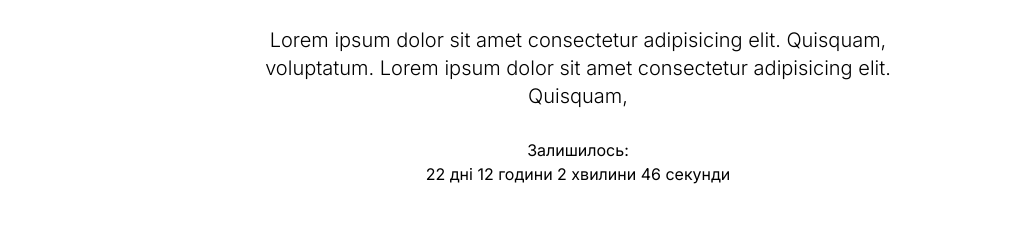
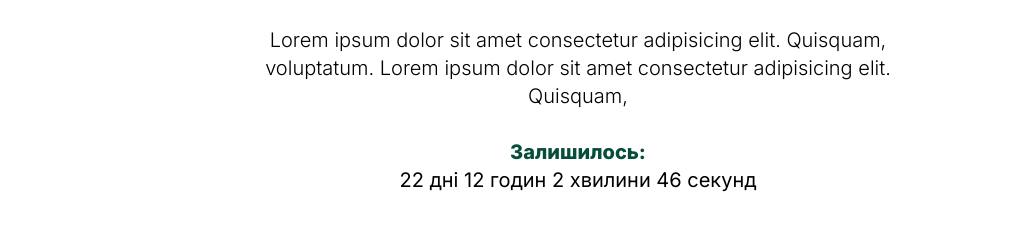
Before and after one commit to serhiihaniuk/instatalks, a Next.js app: page / in a window 1280 px wide. Shown: the part 2040-2284 px from the top of the page, without its empty margins (62-1095 px from the left). Built offline with nearby package versions, Linux system fonts and the light colour scheme.

Commit message:
adjust countdown

```diff
--- a/src/components/countdown.tsx
+++ b/src/components/countdown.tsx
@@ -8,6 +8,20 @@ type TimeLeft = {
   години?: number;
   хвилини?: number;
   секунди?: number;
+};
+
+// Utility function to determine the correct Ukrainian word based on the number
+const getUkrainianWord = (
+  number: number,
+  words: [string, string, string],
+): string => {
+  const cases = [2, 0, 1, 1, 1, 2];
+  return words[
+    // @ts-ignore
+    number % 100 > 4 && number % 100 < 20
+      ? 2
+      : cases[number % 10 < 5 ? number % 10 : 5]
+  ] as unknown as string;
 };
 
 const Countdown = () => {
@@ -52,9 +66,18 @@ const Countdown = () => {
       return;
     }
 
+    // Words for each time unit in Ukrainian (singular, few, many)
+    // eslint-disable-next-line @typescript-eslint/consistent-indexed-object-style
+    const wordsMap: { [key: string]: [string, string, string] } = {
+      дні: ["день", "дні", "днів"],
+      години: ["година", "години", "годин"],
+      хвилини: ["хвилина", "хвилини", "хвилин"],
+      секунди: ["секунда", "секунди", "секунд"],
+    };
+
     timerComponents.push(
-      <span key={interval}>
-        {value} {interval}{" "}
+      <span key={interval} className="">
+        {value} {getUkrainianWord(value, wordsMap[interval]!)}{" "}
       </span>,
     );
   });
@@ -63,12 +86,14 @@ const Countdown = () => {
     return null;
   }
 
+  if (!timerComponents.length) {
+    return null;
+  }
+
   return (
-    <div className="flex flex-col items-center justify-center">
-      <div>Залишилось:</div>
-      <div>
-        {timerComponents.length ? timerComponents : <span>Time&aposs up!</span>}
-      </div>
+    <div className="flex flex-col items-center justify-center px-5 text-center">
+      <div className="text-xl font-extrabold text-emerald-900">Залишилось:</div>
+      <div className="text-xl">{timerComponents}</div>
     </div>
   );
 };
```
Also changed, not shown: .eslintrc.cjs.
